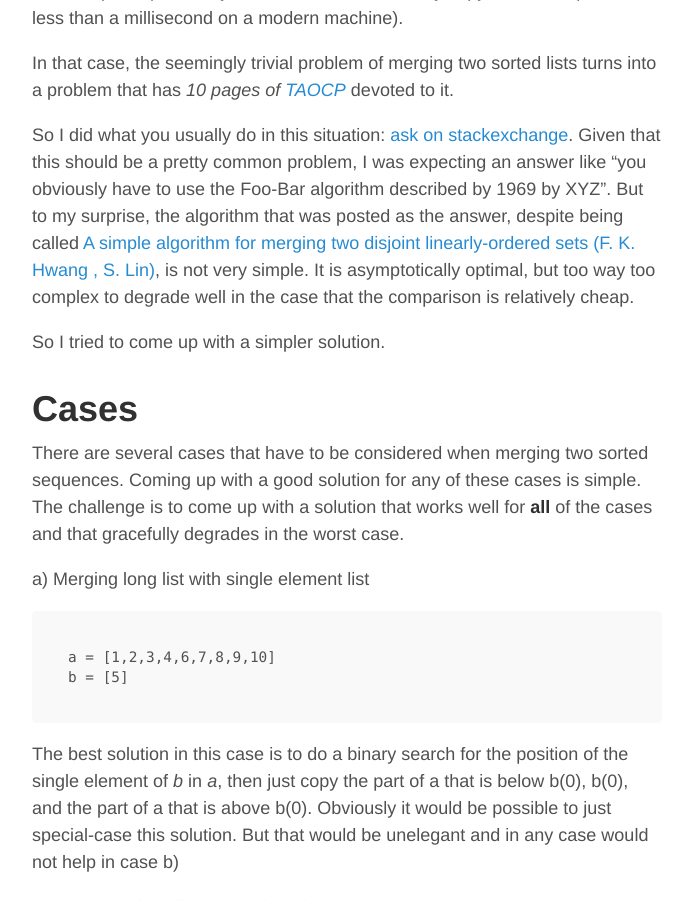
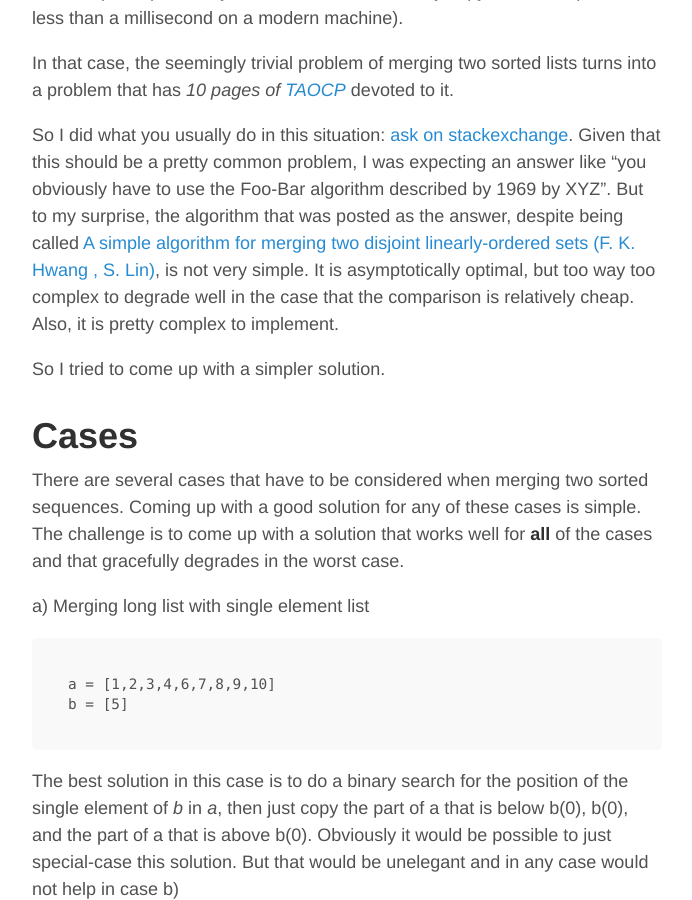
Before and after one commit to rklaehn/rklaehn.github.io, a Jekyll site: the page built from _posts/2016-01-05-binarymerge.md, in a window 1280 px wide and 900 px high, scrolled down 748 px. Shown: the whole window, without its empty margins (293-985 px from the left). Built offline with Jekyll 4.4.1, drawn with Linux system fonts in a browser that asks for light colours; Markdown is read by kramdown in place of the engine named in the settings.

Commit message:
Update 2016-01-05-binarymerge.md

```diff
--- a/_posts/2016-01-05-binarymerge.md
+++ b/_posts/2016-01-05-binarymerge.md
@@ -19,7 +19,7 @@
 
 In that case, the seemingly trivial problem of merging two sorted lists turns into a problem that has *10 pages of [TAOCP](https://en.wikipedia.org/wiki/The_Art_of_Computer_Programming)* devoted to it.
 
-So I did what you usually do in this situation: [ask on stackexchange](http://programmers.stackexchange.com/questions/267406/algorithm-to-merge-two-sorted-arrays-with-minimum-number-of-comparisons). Given that this should be a pretty common problem, I was expecting an answer like "you obviously have to use the Foo-Bar algorithm described by 1969 by XYZ". But to my surprise, the algorithm that was posted as the answer, despite being called [A simple algorithm for merging two disjoint linearly-ordered sets (F. K. Hwang , S. Lin)](http://citeseerx.ist.psu.edu/viewdoc/summary?doi=10.1.1.419.8292), is not very simple. It is asymptotically optimal, but too way too complex to degrade well in the case that the comparison is relatively cheap.
+So I did what you usually do in this situation: [ask on stackexchange](http://programmers.stackexchange.com/questions/267406/algorithm-to-merge-two-sorted-arrays-with-minimum-number-of-comparisons). Given that this should be a pretty common problem, I was expecting an answer like "you obviously have to use the Foo-Bar algorithm described by 1969 by XYZ". But to my surprise, the algorithm that was posted as the answer, despite being called [A simple algorithm for merging two disjoint linearly-ordered sets (F. K. Hwang , S. Lin)](http://citeseerx.ist.psu.edu/viewdoc/summary?doi=10.1.1.419.8292), is not very simple. It is asymptotically optimal, but too way too complex to degrade well in the case that the comparison is relatively cheap. Also, it is pretty complex to implement.
 
 So I tried to come up with a simpler solution.
 
```
